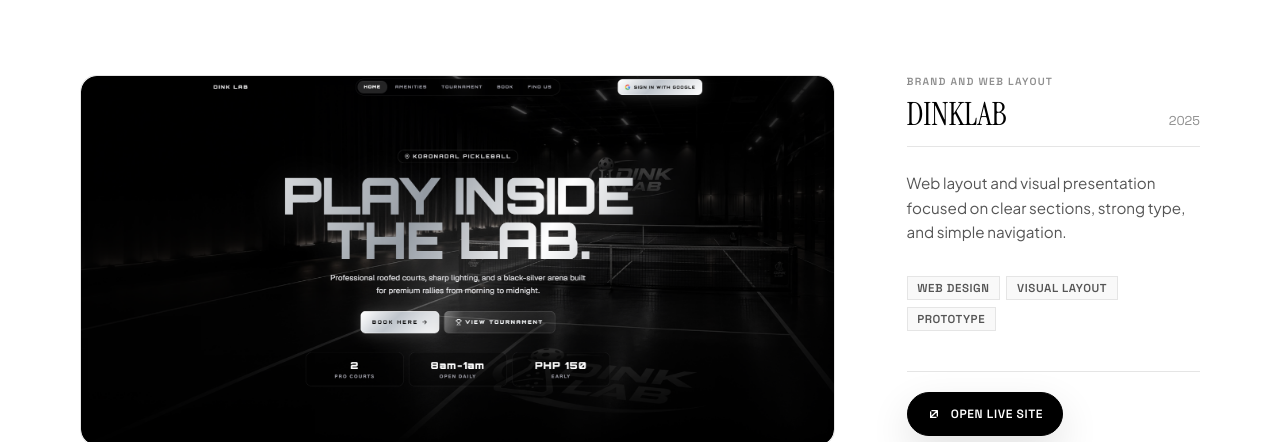
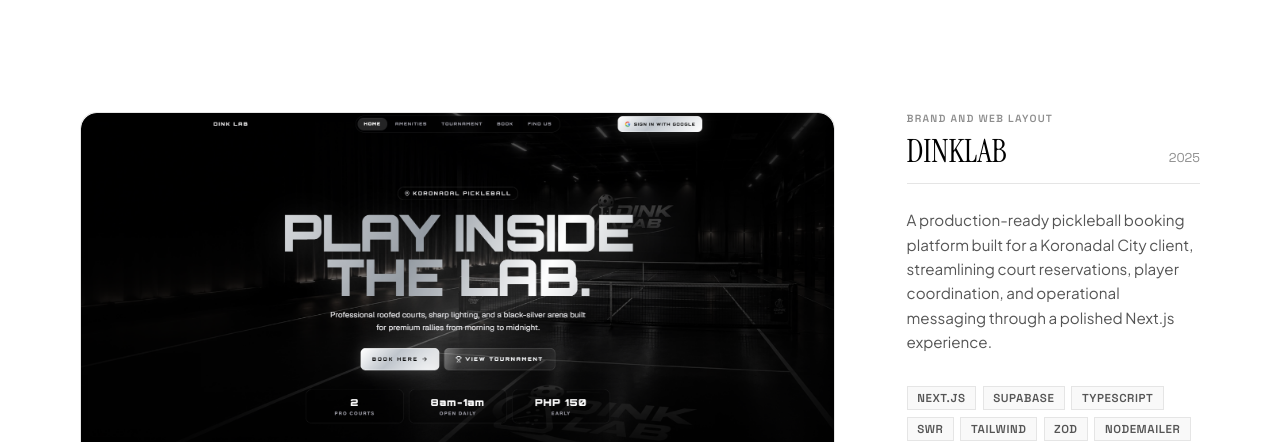
Before and after one commit to meraeugene/andrewvillalon, a plain HTML site: page index.html in a window 1280 px wide. Shown: the part 2819-3261 px from the top of the page. Drawn offline with Linux system fonts and the light colour scheme.

Commit message:
feat: update project descriptions and add technology stacks for enhanced clarity and detail

```diff
--- a/index.html
+++ b/index.html
@@ -2213,7 +2213,8 @@
             year: "2026",
             imageUrl: "assets/elegantvibes.png",
             description:
-              "Clean web design focused on calm spacing, readable text, and balanced page sections.",
+              "A fashion-forward storefront concept translated from custom design into a responsive web experience, featuring high-fidelity layouts, tasteful motion, and polished product storytelling.",
+            techs: ["Next.js", "Tailwind CSS", "UI/UX Design"],
             tags: ["Web UI", "Visual Style", "Responsive"],
             liveUrl: "",
             githubUrl: "",
@@ -2224,7 +2225,8 @@
             year: "2025",
             imageUrl: "assets/elistudio.png",
             description:
-              "Clean landing page and studio layout highlighting visual work without clutter.",
+              "A refined portfolio website for an interior architecture studio, pairing minimalist editorial layouts with smooth transitions and premium project presentation built for visual impact.",
+            techs: ["Next.js", "TypeScript", "Tailwind", "Framer Motion"],
             tags: ["Landing Page", "UI Layout", "Web Design"],
             liveUrl: "https://eli-studio-phi.vercel.app/",
             githubUrl: "https://github.com/meraeugene/eli-studio",
@@ -2235,7 +2237,16 @@
             year: "2025",
             imageUrl: "assets/dinklab.png",
             description:
-              "Web layout and visual presentation focused on clear sections, strong type, and simple navigation.",
+              "A production-ready pickleball booking platform built for a Koronadal City client, streamlining court reservations, player coordination, and operational messaging through a polished Next.js experience.",
+            techs: [
+              "Next.js",
+              "Supabase",
+              "TypeScript",
+              "SWR",
+              "Tailwind",
+              "Zod",
+              "Nodemailer",
+            ],
             tags: ["Web Design", "Visual Layout", "Prototype"],
             liveUrl: "https://dinklab.app/",
             githubUrl: "https://github.com/meraeugene/DinkLab",
@@ -2269,7 +2280,8 @@
             year: "2026",
             imageUrl: "assets/prodisenyo-builders.png",
             description:
-              "Company website built for Prodisenyo Builders to show services, past work, and project details in a clean layout.",
+              "A polished corporate website for Prodisenyo Builders Corporation in Cagayan de Oro City, presenting its architectural, engineering, construction management, and total fit-out services, completed projects, company vision, and consultation pathways.",
+            techs: ["Next.js", "@phosphor-icons/react", "SEO"],
             tags: ["Web UI", "Responsive Layout", "Live Site"],
             liveUrl: "https://prodisenyo-builders.vercel.app/",
             githubUrl: "https://github.com/meraeugene/prodisenyo-builders",
@@ -2293,7 +2305,15 @@
             year: "2026",
             imageUrl: "assets/probuild.png",
             description:
-              "Internal management screens for staff across site engineering, finance, and management to track projects and budgets.",
+              "An enterprise-grade construction ERP that connects biometric attendance, payroll automation, budgeting, expenses, and financial analytics into one decision-ready operations system.",
+            techs: [
+              "Next.js",
+              "Supabase",
+              "TypeScript",
+              "Tailwind",
+              "Recharts",
+              "SWR",
+            ],
             tags: ["Dashboard UI", "Web App", "Clean Layout"],
             liveUrl: "https://prodisenyo-probuild.vercel.app/",
             githubUrl: "",
@@ -2305,7 +2325,15 @@
             year: "2026",
             imageUrl: "assets/archivia.png",
             description:
-              "Digital archive and search interface for student theses and adviser matching at USTP Cagayan de Oro.",
+              "A thesis management and adviser recommendation system for USTP CDO, using SBERT embeddings and FAISS semantic search to match students with suitable research mentors intelligently.",
+            techs: [
+              "Next.js",
+              "Supabase",
+              "TypeScript",
+              "Tailwind",
+              "Zustand",
+              "SWR",
+            ],
             tags: ["Search UI", "Web Design", "Academic Tool"],
             liveUrl: "",
             githubUrl: "",
@@ -2317,7 +2345,8 @@
             year: "2025",
             imageUrl: "assets/fortify.png",
             description:
-              "Link check interface showing clear status results and simple input controls.",
+              "A cybersecurity analysis tool that scans URLs and text extracted from images, helping users surface phishing signals and suspicious threats through a clear, security-focused workflow.",
+            techs: ["Next.js", "Supabase", "TypeScript", "Tailwind CSS"],
             tags: ["Tool UI", "Web App", "Clean States"],
             liveUrl: "https://url-fortify-topaz.vercel.app/",
             githubUrl: "https://github.com/meraeugene/url-fortify",
@@ -2460,10 +2489,11 @@
 
           const tags = document.createElement("div");
           tags.className = "proj-meta-tags-row";
-          (project.tags || []).forEach((tag) => {
-            const tagEl = document.createElement("span");
-            tagEl.textContent = tag;
-            tags.appendChild(tagEl);
+          tags.setAttribute("aria-label", "Technologies used");
+          (project.techs || []).forEach((tech) => {
+            const techEl = document.createElement("span");
+            techEl.textContent = tech;
+            tags.appendChild(techEl);
           });
 
           metaContent.append(rolePill, header, description, tags);
```
